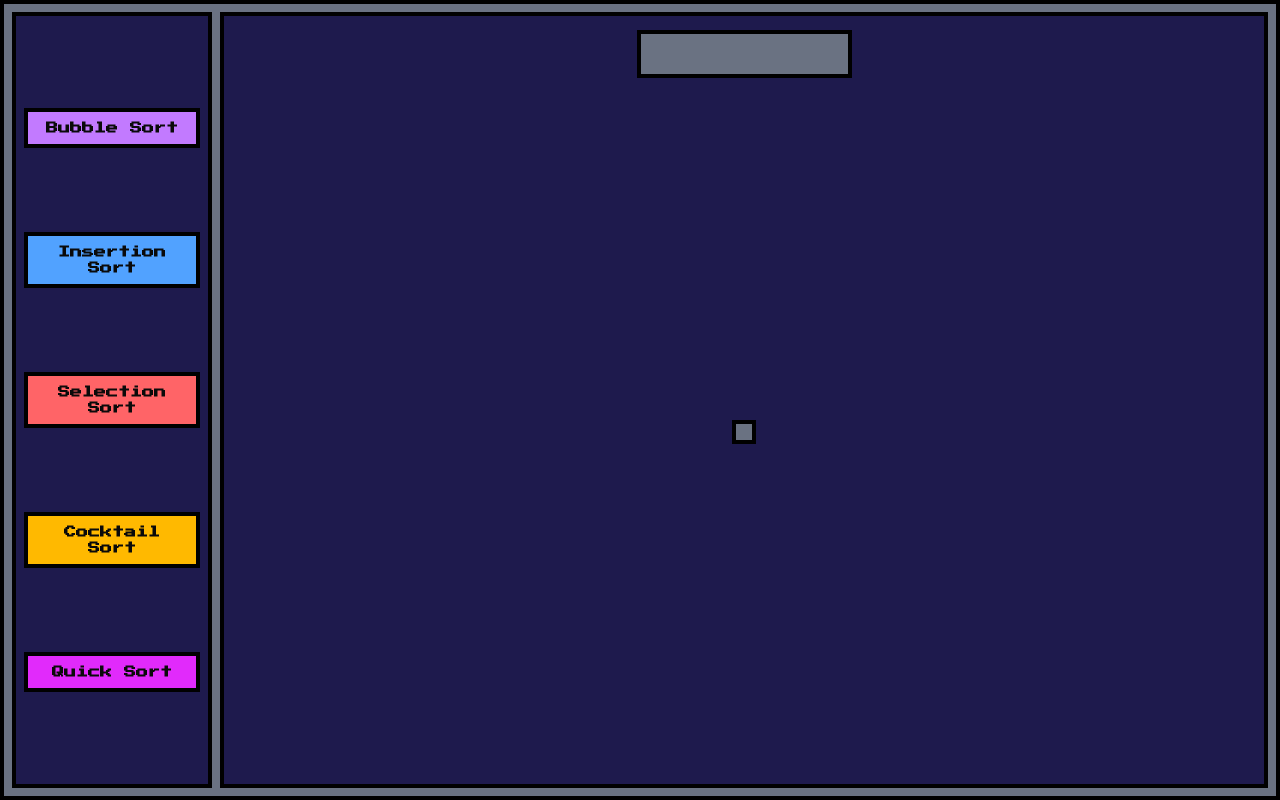
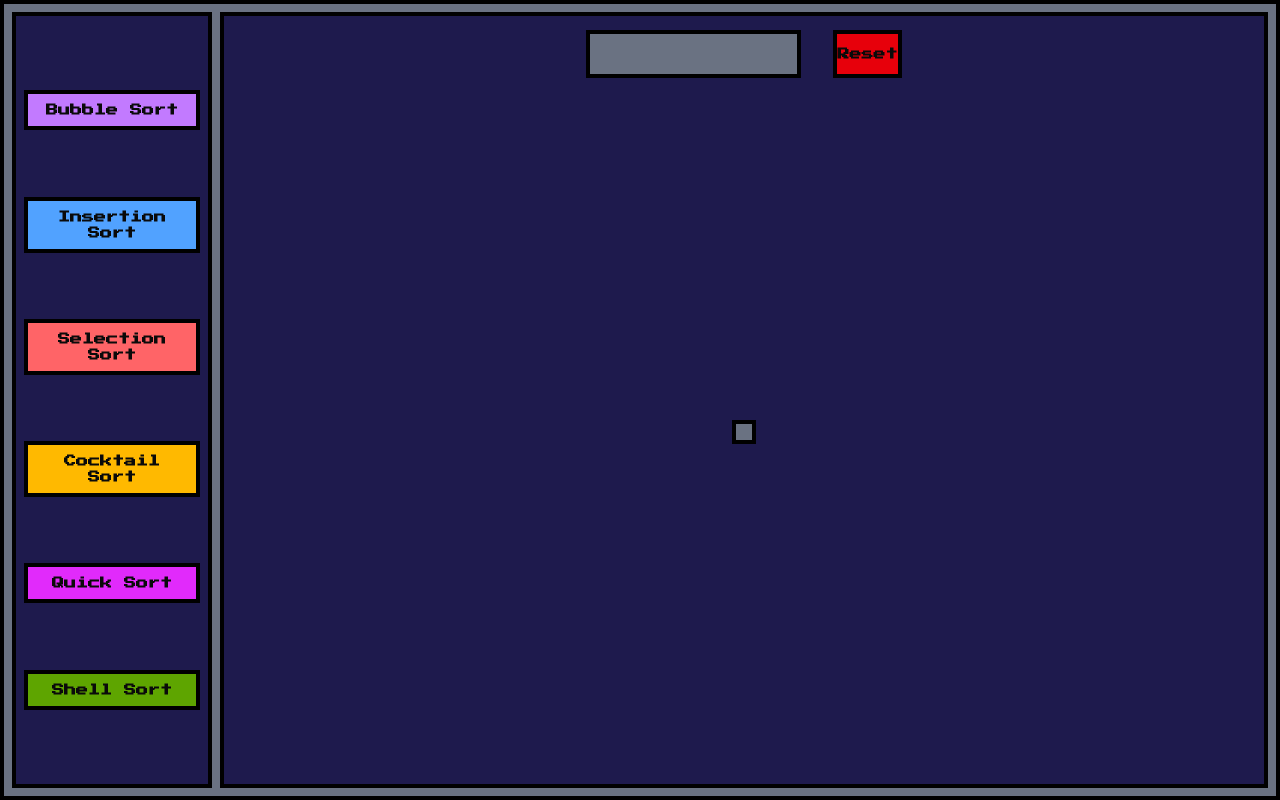
Before and after one commit to DefHex/Sort-visualizer, a React (Vite) app: page / in a window 1280 px wide. Built offline with nearby package versions, Linux system fonts and the light colour scheme.

Commit message:
added shell sort

```diff
--- a/src/App.tsx
+++ b/src/App.tsx
@@ -104,6 +104,22 @@ export default function App() {
     }
   };
 
+  const shell = async () => {
+    let curr = [...array];
+    let n = curr.length;
+    for (let gap = Math.floor(n); gap > 0; gap = Math.floor(gap / 2)) {
+      for (let i = gap; i < n; i++) {
+        let j = i;
+        while (j >= gap && curr[j - gap] > curr[j]) {
+          [curr[j - gap], curr[j]] = [curr[j], curr[j - gap]];
+          await handleSwap(j - gap, j);
+          setArray([...curr]);
+          j -= gap;
+        }
+      }
+    }
+  };
+
   const cocktail = async () => {
     let curr = [...array];
     let unsorted = true;
@@ -207,8 +223,17 @@ export default function App() {
         >
           Quick Sort
         </button>
+        <button
+          className="SelectionSort bg-lime-600 p-2 border-4 border-black hover:translate-y-1 active:translate-y-2 font-bold text-xs font-['Press_Start_2P']"
+          onClick={() => {
+            shell();
+          }}
+        >
+          Shell Sort
+        </button>
       </div>
       <div className="Main flex flex-1 flex-col items-center justify-center h-full p-2 border-4 border-black bg-indigo-950">
+        <div className="Header flex flex-row gap-8">
           <div className="Input Field flex flex-row place-items-center border-4 border-black gap-2 p-2 bg-gray-500">
             <input
               type="text"
@@ -216,6 +241,12 @@ export default function App() {
               className="font-['Lexend']"
             />
           </div>
+
+          <button className="SelectionSort bg-red-600 border-4 border-black hover:translate-y-1 active:translate-y-2 font-bold text-xs font-['Press_Start_2P']">
+            Reset
+          </button>
+        </div>
+
         <div className="MainBottom flex flex-col items-center justify-center align-middle gap-4 mt-4 w-full h-9/10">
           <div className="Array flex flex-row place-content-evenly border-4 border-black gap-2 p-2 bg-gray-500">
             {array.map((number, index) => {
```
Lines whose indentation alone changed are shown as unchanged.
